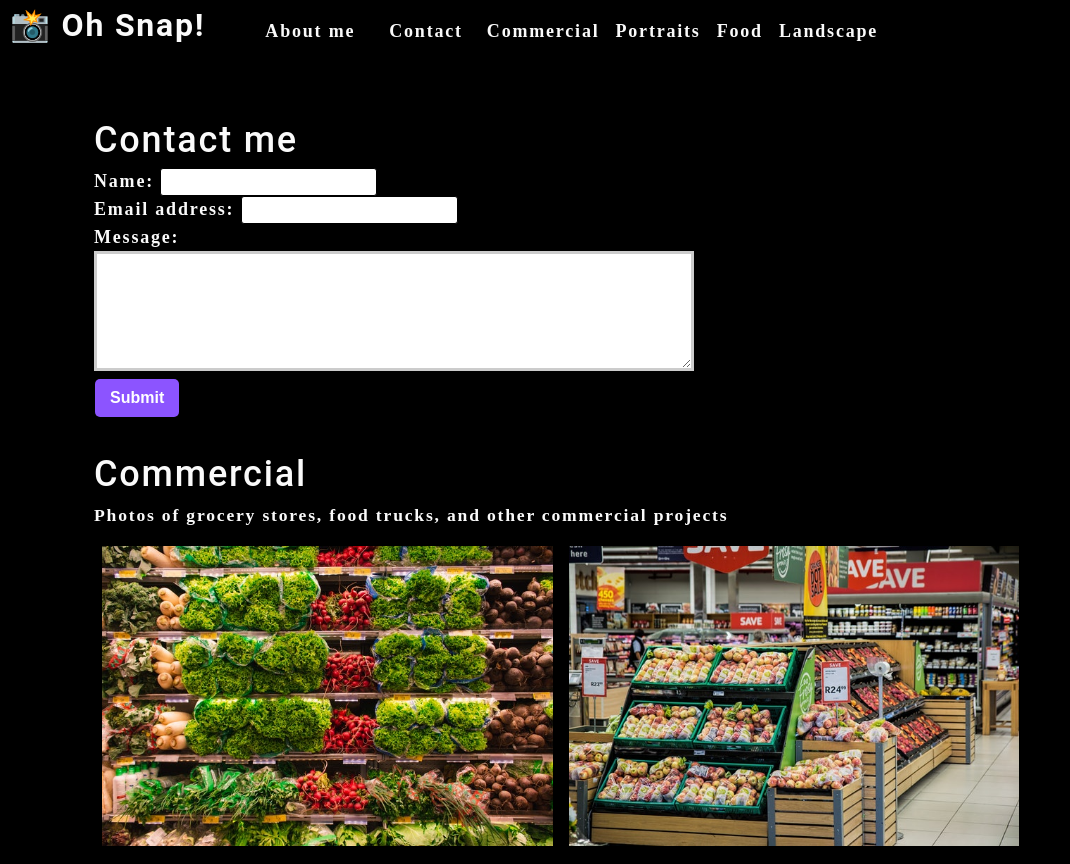
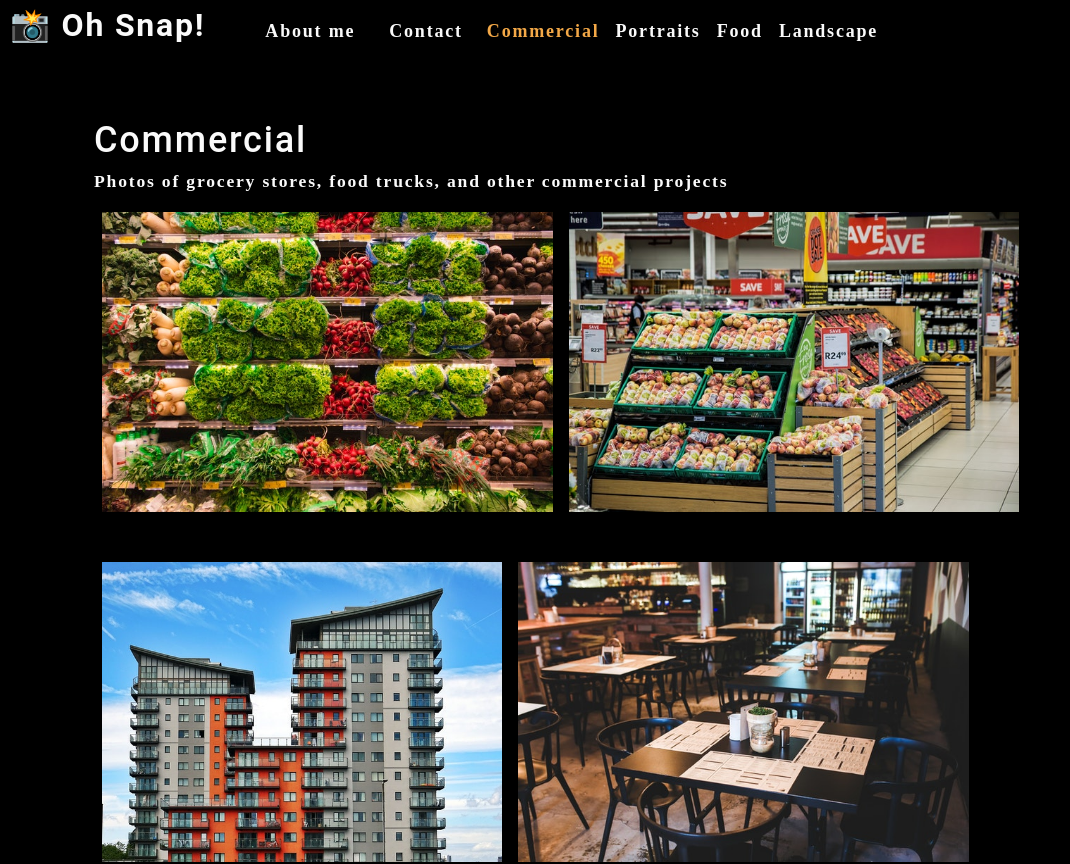
Before and after one commit to Darolo13/photo-port, a React (Create React App) app: page / in a window 1280 px wide. Shown: the top 864 px of the page, without its empty margins (0-1070 px from the left). Built offline with nearby package versions, Linux system fonts and the light colour scheme.

Commit message:
Add Conditional Rendering

```diff
--- a/src/App.js
+++ b/src/App.js
@@ -4,7 +4,9 @@
 import Gallery from './components/Gallery';
 import ContactForm from './components/Contact';
 
+
 function App() {
+  const [contactSelected, setContactSelected] = useState(false);
   const [categories] = useState([
     {
       name: 'commercial',
@@ -23,11 +25,18 @@
         categories={categories}
         setCurrentCategory={setCurrentCategory}
         currentCategory={currentCategory}
+        contactSelected={contactSelected}
+        setContactSelected={setContactSelected}
       ></Nav>
       <main>
-        <ContactForm></ContactForm>
-        <Gallery currentCategory={currentCategory}></Gallery>
-        <About></About>
+        {!contactSelected ? (
+          <>
+          <Gallery currentCategory={currentCategory}></Gallery>
+          <About></About>
+          </>
+        ) : (
+          <ContactForm></ContactForm>
+        )}
       </main>
     </div>
   );
--- a/src/components/Contact/index.js
+++ b/src/components/Contact/index.js
@@ -1,39 +1,60 @@
-import React, { useState } from "react";
+import React, { useState } from 'react';
+
+import { validateEmail } from '../../utils/helpers';
 
 function ContactForm() {
+  const [formState, setFormState] = useState({ name: '', email: '', message: '' });
 
-    const [formState, setFormState] = useState({ name: '', email: '', message: ''});
+  const [errorMessage, setErrorMessage] = useState('');
   const { name, email, message } = formState;
 
-    function handleChange(e) {
-        setFormState({ ...formState, [e.target.name]: e.target.value })
+  const handleSubmit = (e) => {
+    e.preventDefault();
+    if (!errorMessage) {
+      setFormState({ [e.target.name]: e.target.value });
+      console.log('Form', formState);
     }
+  };
 
-    function handleSubmit(e) {
-        e.preventDefault();
-        console.log(formState)
+  const handleChange = (e) => {
+    if (e.target.name === 'email') {
+      const isValid = validateEmail(e.target.value);
+      if (!isValid) {
+        setErrorMessage('Your email is invalid.');
+      } else {
+        setErrorMessage('');
       }
+    } else {
+      if (!e.target.value.length) {
+        setErrorMessage(`${e.target.name} is required.`);
+      } else {
+        setErrorMessage('');
+      }
+    }
+  };
 
   return (
     <section>
-            <h1>Contact me</h1>
+      <h1 data-testid="h1tag">Contact me</h1>
       <form id="contact-form" onSubmit={handleSubmit}>
-                {/* name input */}
         <div>
-                    <label htmlFor="name"> Name: </label>
-                    <input type="text" name="name" defaultValue={name} onChange={handleChange} />
+          <label htmlFor="name">Name:</label>
+          <input type="text" name="name" defaultValue={name} onBlur={handleChange} />
         </div>
-                {/* email input */}
         <div>
-                    <label htmlFor="email"> Email address: </label>
-                    <input type="email" name="email" defaultValue={email} onChange={handleChange} />
+          <label htmlFor="email">Email address:</label>
+          <input type="email" name="email" defaultValue={email} onBlur={handleChange} />
         </div>
-                {/* message text area */}
         <div>
           <label htmlFor="message">Message:</label>
-                    <textarea name="message" defaultValue={message} onChange={handleChange} row="5" />
+          <textarea name="message" rows="5" defaultValue={message} onBlur={handleChange} />
         </div>
-                <button type="submit">Submit</button>
+        {errorMessage && (
+          <div>
+            <p className="error-text">{errorMessage}</p>
+          </div>
+        )}
+        <button data-testid="button" type="submit">Submit</button>
       </form>
     </section>
   );
--- a/src/components/Nav/index.js
+++ b/src/components/Nav/index.js
@@ -6,6 +6,8 @@
         categories = [],
         setCurrentCategory,
         currentCategory,
+        contactSelected,
+        setContactSelected
     } = props;
 
 
@@ -24,24 +26,25 @@
             <nav>
                 <ul className="flex-row">
                     <li className="mx-2">
-                        <a data-testid="about" href="#about">
+                        <a data-testid="about" href="#about" onClick={() => setContactSelected(false)}>
                             About me
                         </a>
                     </li>
-                    <li className={"mx-2"}>
-                        <span onClick={() => handleClick('Contact')}>
+                    <li className={`mx-2 ${contactSelected && 'navActive'}`}>
+                        <span onClick={() => setContactSelected(true)}>
                             Contact
                         </span>
                     </li>
                     {categories.map((category) => (
                         <li
-                            className={`mx-1 ${currentCategory.name === category.name
+                            className={`mx-1 ${currentCategory.name === category.name && !contactSelected && `navActive`
                                 }`}
                             key={category.name}
                         >
                             <span
                                 onClick={() => {
                                     setCurrentCategory(category);
+                                    setContactSelected(false);
                                 }}
                             >
                                 {capitalizeFirstLetter(category.name)}
```
Lines whose indentation alone changed are shown as unchanged.
